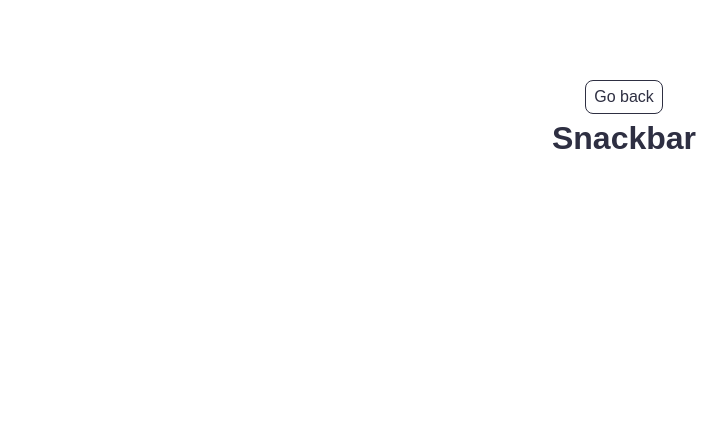
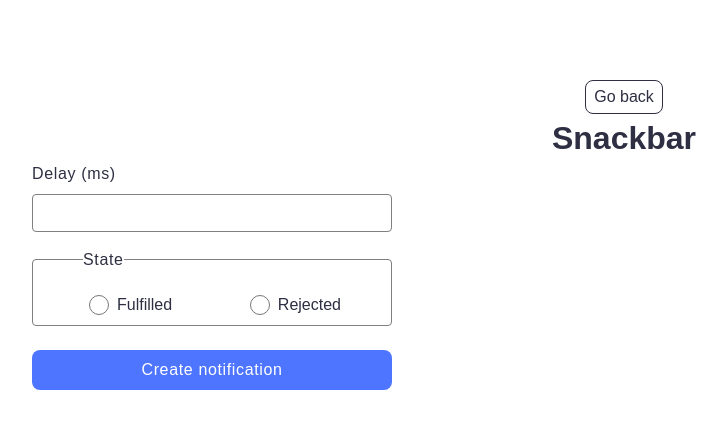
Before and after one commit to OlhaKadeeva/goit-js-hw-10, a website built with Vite: page src/2-snackbar.html in a window 1280 px wide. Shown: the whole page, without its empty margins (16-743 px from the left). Built offline with nearby package versions, Linux system fonts and the light colour scheme.

Commit message:
add snackbar

```diff
--- a/src/2-snackbar.html
+++ b/src/2-snackbar.html
@@ -13,6 +13,26 @@
         <a class="back-link" href="./index.html">Go back</a>
         <h1 class="main-title">Snackbar</h1>
       </div>
+      <form class="form">
+        <label class="form-label">
+          Delay (ms)
+          <input type="number" name="delay" required />
+        </label>
+
+        <fieldset>
+          <legend>State</legend>
+          <label class="form-radio-label">
+            <input type="radio" name="state" value="fulfilled" required />
+            Fulfilled
+          </label>
+          <label class="form-radio-label">
+            <input type="radio" name="state" value="rejected" required />
+            Rejected
+          </label>
+        </fieldset>
+
+        <button type="submit">Create notification</button>
+      </form>
     </main>
     <script type="module" src="./js/2-snackbar.js"></script>
   </body>
--- a/src/css/styles.css
+++ b/src/css/styles.css
@@ -86,3 +86,95 @@ button {
 .label {
   display: block;
 }
+
+/*================ snackbar ===================*/
+
+fieldset + button {
+  all: unset;
+}
+
+form {
+  width: 360px;
+}
+
+form input,
+form label,
+form legend,
+form button {
+  margin: 0;
+  padding: 0;
+  line-height: 1.5;
+  color: #2e2f42;
+  cursor: pointer;
+}
+
+.form-label {
+  display: block;
+  text-align: start;
+  width: 100%;
+  margin: 0;
+  letter-spacing: 0.04em;
+}
+
+form input[name='delay'] {
+  display: block;
+  margin-top: 8px;
+  border-radius: 4px;
+  border: 1px solid #808080;
+  width: 100%;
+  padding: 8px 16px;
+  letter-spacing: 0.04em;
+  transition: border-color 200ms linear;
+}
+
+form input[name='delay']:hover {
+  border-color: #000000;
+}
+
+form input[name='delay']:focus {
+  border-color: #4e75ff;
+  outline: none;
+}
+
+form fieldset {
+  display: flex;
+  justify-content: space-between;
+  margin: 16px 0 0 0;
+  border-radius: 4px;
+  border: 1px solid #808080;
+  padding: 15px 44px 2px 50px;
+}
+
+form legend {
+  letter-spacing: 0.04em;
+  text-align: left;
+}
+
+.form-radio-label {
+  display: flex;
+  gap: 8px;
+  align-items: center;
+  padding: 6px;
+}
+
+form input[name='state'] {
+  display: block;
+  width: 20px;
+  height: 20px;
+}
+
+form button {
+  margin-top: 24px;
+  border-radius: 8px;
+  width: 100%;
+  padding-block: 8px;
+  letter-spacing: 0.04em;
+  text-align: center;
+  color: #ffffff;
+  background-color: #4e75ff;
+  transition: background-color 200ms linear;
+}
+
+form button:hover {
+  background-color: #6c8cff;
+}
--- a/src/js/1-timer.js
+++ b/src/js/1-timer.js
@@ -48,7 +48,7 @@ flatpickr(input, flatpickrOptins);
 function showMessage() {
   iziToast.show({
     position: 'topRight',
-    title: 'Error',
+    title: ' Error',
     titleColor: 'white',
     messageColor: 'white',
     backgroundColor: 'red',
--- a/src/js/2-snackbar.js
+++ b/src/js/2-snackbar.js
@@ -0,0 +1,50 @@
+import iziToast from 'izitoast';
+import 'izitoast/dist/css/iziToast.min.css';
+
+const form = document.querySelector('.form');
+const inputDelay = document.querySelector('input[name="delay"]');
+
+form.addEventListener('submit', resetSubmit);
+
+function resetSubmit(evt) {
+  evt.preventDefault();
+
+  const stateRadio = document.querySelector('input[name="state"]:checked');
+
+  const state = stateRadio.value === 'fulfilled' ? true : false;
+  const delay = +inputDelay.value;
+
+  const promise = new Promise((resolve, reject) => {
+    setTimeout(() => {
+      if (state) {
+        resolve(delay);
+      } else {
+        reject(delay);
+      }
+    }, delay);
+  });
+
+  promise.then(showMessage(true, delay)).catch(showMessage(false, delay));
+}
+
+function showMessage(status, delay) {
+  const title = status ? 'OK' : 'Error';
+  const message = status
+    ? `✅ Fulfilled promise in ${delay}ms`
+    : `❌ Rejected promise in ${delay}ms`;
+
+  const backgroundColor = status ? '#59A10D' : '#EF4040';
+
+  iziToast.show({
+    position: 'topRight',
+    title,
+    titleSize: '16px',
+    titleLineHeight: '24px',
+    titleColor: 'white',
+    message,
+    messageSize: '16px',
+    messageLineHeight: '24px',
+    messageColor: 'white',
+    backgroundColor,
+  });
+}
```
